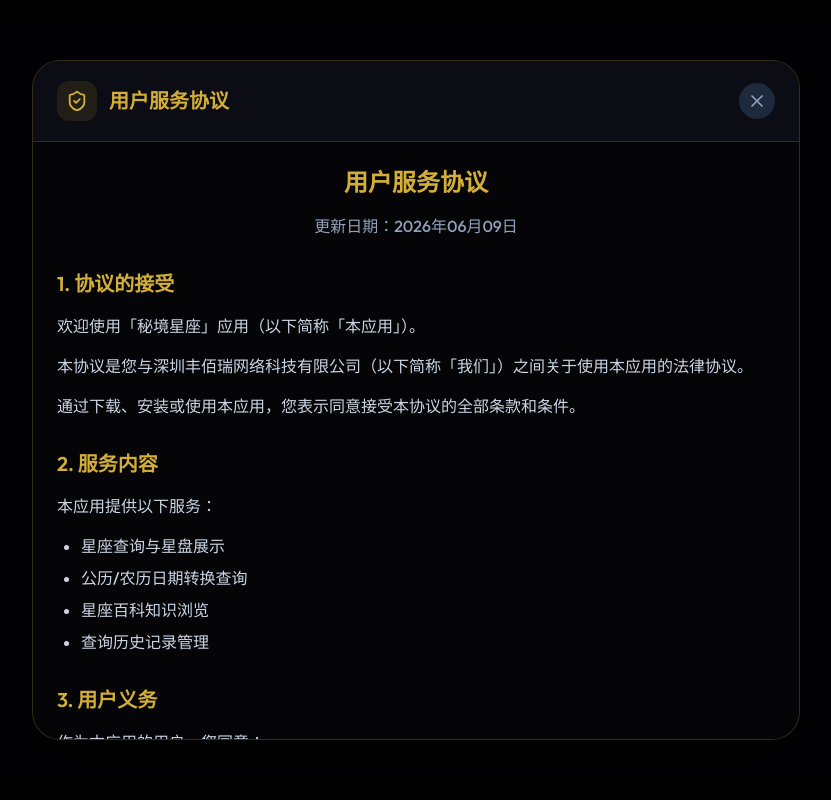
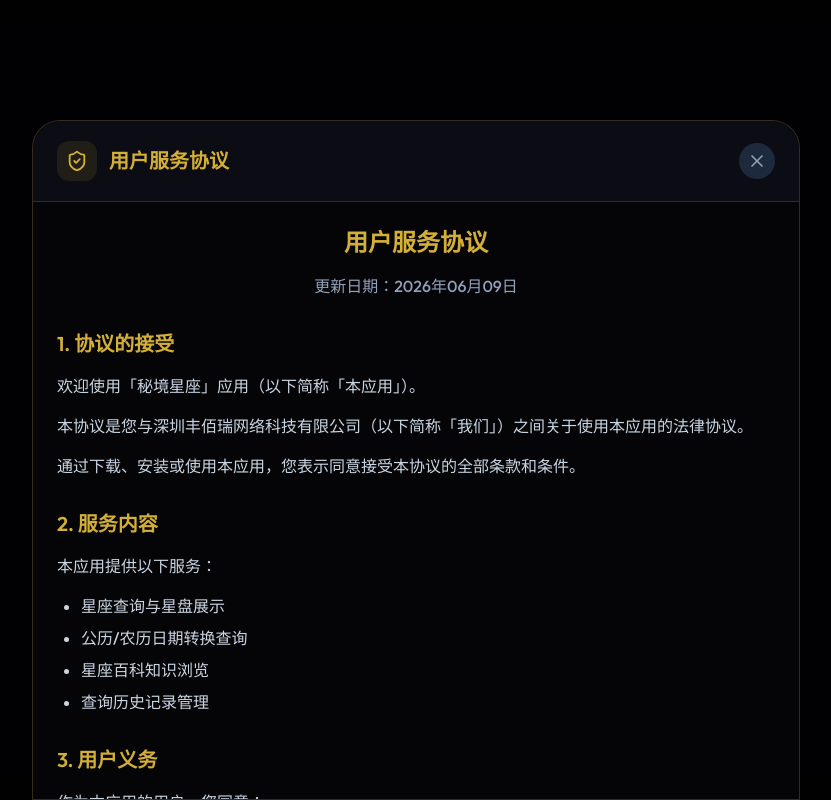
Before and after one commit to niklaus3016/mijingxingzuo, a React (Vite) app: page / in a window 1280 px wide. Both pictures are taken after a click on the element "《用户服务协议》". Shown: the whole page, without its empty margins (224-1055 px from the left). Built offline with nearby package versions, Linux system fonts and the light colour scheme; a web font is replaced by a local one.

Commit message:
Fix modal position - move to bottom

```diff
--- a/src/components/PrivacyModal.tsx
+++ b/src/components/PrivacyModal.tsx
@@ -125,12 +125,12 @@ const UserAgreementContent = () => (
 
 // 协议详情弹窗组件
 const AgreementModal = ({ onClose, title, content }: { onClose: () => void, title: string, content: React.ReactNode }) => (
-  <div className="fixed inset-0 bg-black/60 backdrop-blur-md flex items-center justify-center p-4 z-[110]">
+  <div className="fixed inset-0 bg-black/60 backdrop-blur-md flex items-end justify-center z-[110]">
     <motion.div
-      initial={{ scale: 0.95, opacity: 0 }}
-      animate={{ scale: 1, opacity: 1 }}
-      exit={{ scale: 0.95, opacity: 0 }}
-      className="bg-[#0c0c14] rounded-[28px] w-full max-w-3xl h-[85vh] overflow-hidden shadow-2xl border border-[#d4af37]/20 flex flex-col"
+      initial={{ scale: 0.95, opacity: 0, y: 100 }}
+      animate={{ scale: 1, opacity: 1, y: 0 }}
+      exit={{ scale: 0.95, opacity: 0, y: 100 }}
+      className="bg-[#0c0c14] rounded-t-[28px] w-full max-w-3xl max-h-[85vh] overflow-hidden shadow-2xl border border-[#d4af37]/20 flex flex-col"
     >
       <div className="flex items-center justify-between px-6 py-5 border-b border-[#d4af37]/20 bg-[#0c0c14] shrink-0">
         <div className="flex items-center gap-3">
```
